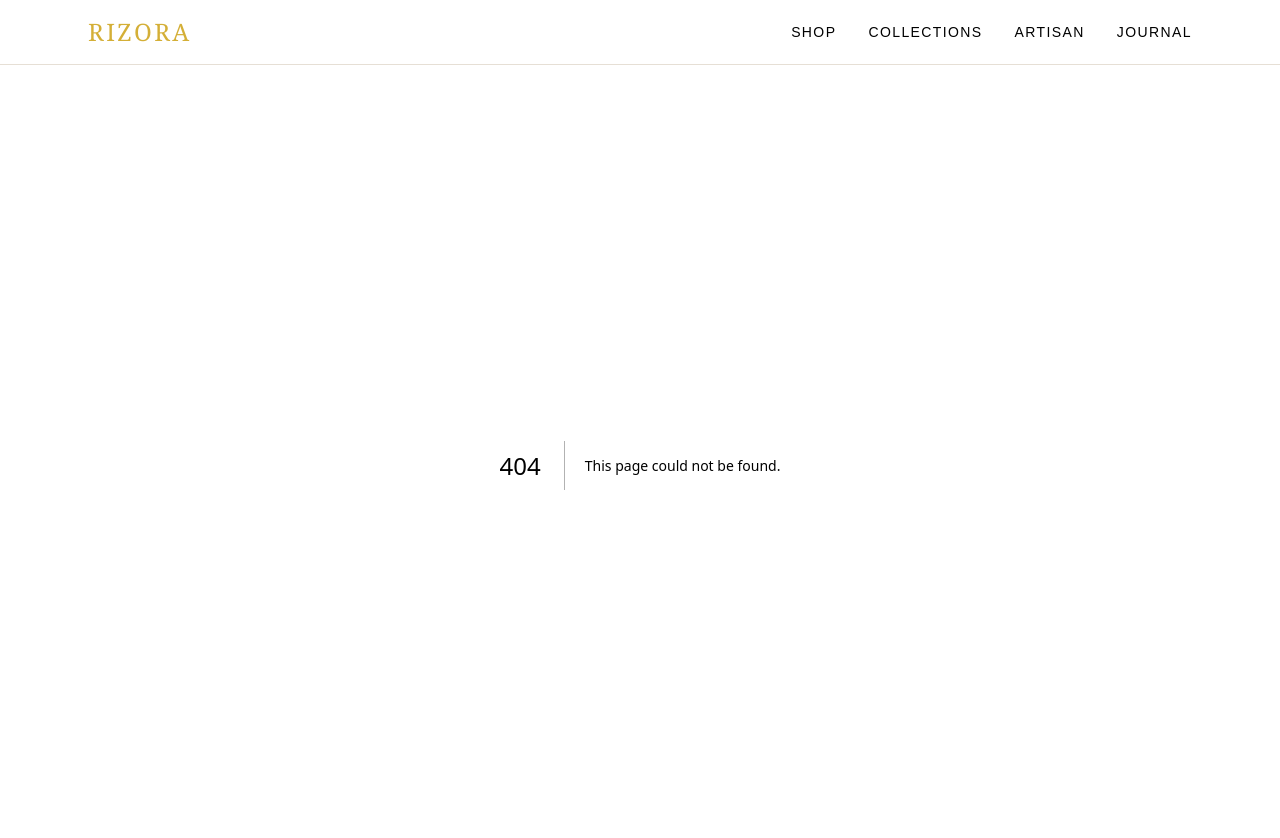
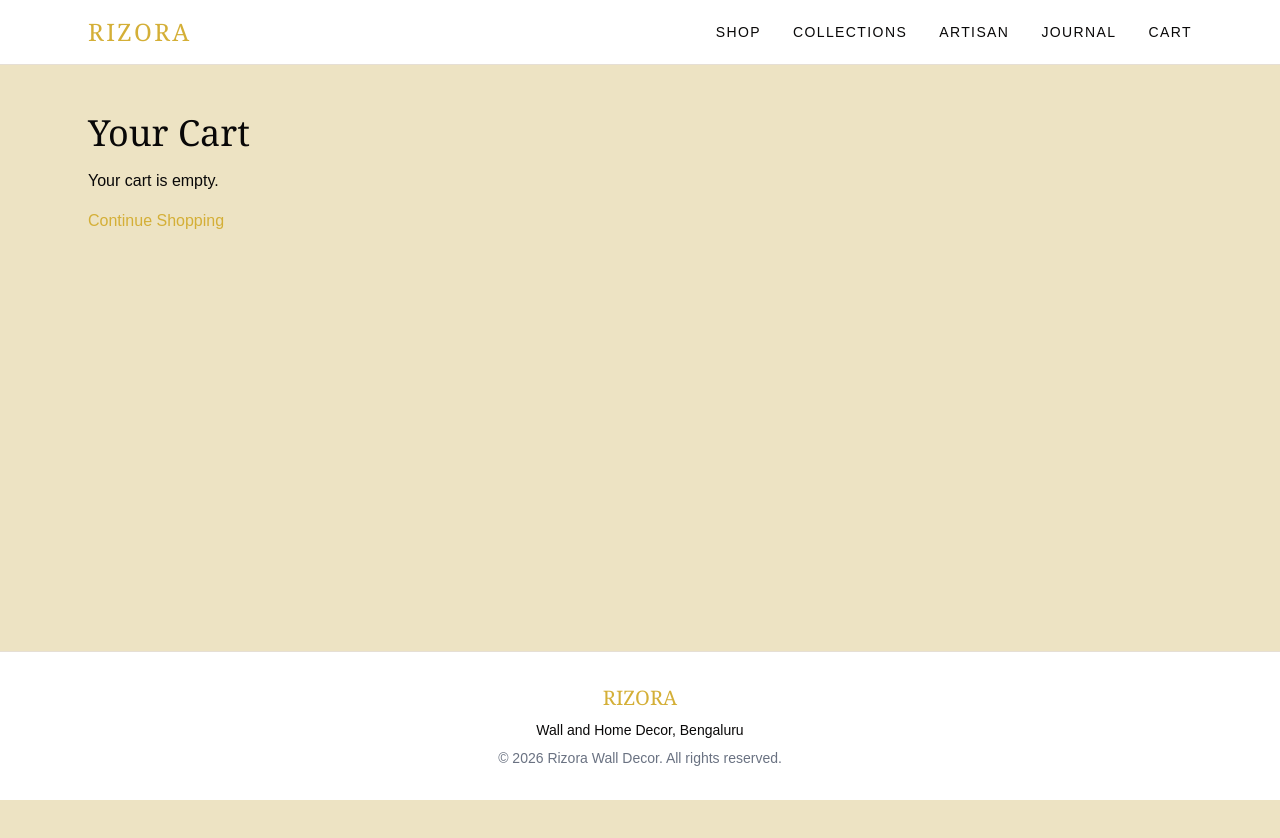
Before and after one commit to mohammedifteqhar/rizora-store, a Next.js app: page /cart in a window 1280 px wide. Before the commit this address had no page. Shown: the top 838 px of the page. After the commit the page ends 800 px from the top, so only its background shows below. Built offline with nearby package versions, Linux system fonts and the light colour scheme.

Commit message:
feat: add cart and fix product page

```diff
--- /dev/null
+++ b/app/cart/page.tsx
@@ -0,0 +1,32 @@
+"use client";
+import Link from "next/link";
+import { useCart } from "@/lib/cart-context";
+
+export default function CartPage() {
+  const { items, total } = useCart();
+
+  if (items.length === 0) {
+    return (
+      <main className="mx-auto max-w-6xl px-6 py-12">
+        <h1 className="text-4xl font-serif">Your Cart</h1>
+        <p className="mt-4">Your cart is empty.</p>
+        <Link href="/shop" className="mt-4 inline-block text-gold">Continue Shopping</Link>
+      </main>
+    );
+  }
+
+  return (
+    <main className="mx-auto max-w-6xl px-6 py-12">
+      <h1 className="text-4xl font-serif">Your Cart</h1>
+      <div className="mt-8 space-y-4">
+        {items.map((item) => (
+          <div key={item.product.id} className="flex justify-between border border-[#E6DFD5] bg-white p-4">
+            <p>{item.product.name} x {item.qty}</p>
+            <p>Rs. {item.product.price * item.qty}</p>
+          </div>
+        ))}
+      </div>
+      <p className="mt-6 text-xl font-semibold">Total: Rs. {total}</p>
+    </main>
+  );
+}
--- a/app/layout.tsx
+++ b/app/layout.tsx
@@ -3,6 +3,7 @@ import { Geist, Geist_Mono } from "next/font/google";
 import "./globals.css";
 import Navbar from "@/components/Navbar";
 import Footer from "@/components/Footer";
+import { CartProvider } from "@/lib/cart-context";
 
 const geistSans = Geist({
   variable: "--font-geist-sans",
@@ -26,10 +27,12 @@ export default function RootLayout({ children }: LayoutProps<"/">) {
       className={`${geistSans.variable} ${geistMono.variable} h-full antialiased`}
     >
       <body className="flex min-h-full flex-col">
+      <CartProvider>
         <Navbar />
         <main className="flex-1">{children}</main>
         <Footer />
-      </body>
+      </CartProvider>
+    </body>
     </html>
   );
 }
--- a/app/shop/[slug]/page.tsx
+++ b/app/shop/[slug]/page.tsx
@@ -1,6 +1,7 @@
 import Link from "next/link";
 import { notFound } from "next/navigation";
 import { products } from "@/lib/products";
+import AddToCart from "@/components/AddToCart";
 
 export default async function ProductPage({ params }: { params: Promise<{ slug: string }> }) {
   const { slug } = await params;
@@ -17,8 +18,7 @@ export default async function ProductPage({ params }: { params: Promise<{ slug:
       <h1 className="mt-2 text-4xl font-serif">{product.name}</h1>
       <p className="mt-4 text-gray-600">{product.description}</p>
       <p className="mt-6 text-2xl font-semibold">Rs. {product.price}</p>
-      <button className="mt-8 bg-charcoal px-8 py-3 text-white">Add to Cart</button>
-      <p className="mt-4 text-sm text-gray-500">Cart will work in the next step.</p>
+      <AddToCart product={product} />
     </main>
   );
 }
--- a/app/shop/page.tsx
+++ b/app/shop/page.tsx
@@ -4,18 +4,12 @@ import { products } from "@/lib/products";
 export default function ShopPage() {
   return (
     <main className="mx-auto max-w-6xl px-6 py-12">
-      <h1 className="text-4xl font-serif text-charcoal">Shop</h1>
-      <p className="mt-2 text-gray-600">Curated wall decor pieces.</p>
-      <div className="mt-8 grid grid-cols-1 gap-6 sm:grid-cols-2 lg:grid-cols-4">
-        {products.map((product) => (
-          <Link key={product.id} href={`/shop/${product.id}`} className="rounded-lg border border-[#E6DFD5] bg-white p-6">
-            <p className="text-xs tracking-widest text-gold">{product.category}</p>
-            <h2 className="mt-2 font-serif text-xl">{product.name}</h2>
-            <p className="mt-2 text-sm text-gray-600">{product.description}</p>
-            <p className="mt-4 font-semibold">Rs. {product.price}</p>
-          </Link>
-        ))}
-      </div>
+      <Link href="/shop" className="text-sm text-gold">← Back to Shop</Link>
+      <p className="mt-8 text-xs tracking-widest text-gold">{product.category}</p>
+      <h1 className="mt-2 text-4xl font-serif">{product.name}</h1>
+      <p className="mt-4 text-gray-600">{product.description}</p>
+      <p className="mt-6 text-2xl font-semibold">Rs. {product.price}</p>
+      <AddToCart product={product} />
     </main>
   );
 }
--- /dev/null
+++ b/components/AddToCart.tsx
@@ -0,0 +1,12 @@
+"use client";
+import { useCart } from "@/lib/cart-context";
+import type { Product } from "@/lib/products";
+
+export default function AddToCart({ product }: { product: Product }) {
+  const { addToCart } = useCart();
+  return (
+    <button onClick={() => addToCart(product)} className="mt-8 bg-charcoal px-8 py-3 text-white">
+      Add to Cart
+    </button>
+  );
+}
--- /dev/null
+++ b/components/Footer.tsx
@@ -0,0 +1,11 @@
+export default function Footer() {
+  return (
+    <footer className="border-t border-[#E6DFD5] bg-white">
+      <div className="mx-auto max-w-6xl px-6 py-8 text-center text-sm">
+        <p className="font-serif text-xl text-gold">RIZORA</p>
+        <p className="mt-2">Wall and Home Decor, Bengaluru</p>
+        <p className="mt-2 text-gray-500">© 2026 Rizora Wall Decor. All rights reserved.</p>
+      </div>
+    </footer>
+  );
+}
--- a/components/Navbar.tsx
+++ b/components/Navbar.tsx
@@ -10,6 +10,7 @@ export default function Navbar() {
           <Link href="/collections">COLLECTIONS</Link>
           <Link href="/artisan">ARTISAN</Link>
           <Link href="/journal">JOURNAL</Link>
+          <Link href="/cart">CART</Link>
         </nav>
       </div>
     </header>
--- /dev/null
+++ b/lib/cart-context.tsx
@@ -0,0 +1,32 @@
+"use client";
+import { createContext, useContext, useState } from "react";
+import type { Product } from "./products";
+
+type CartItem = { product: Product; qty: number };
+type CartValue = { items: CartItem[]; addToCart: (p: Product) => void; total: number };
+
+const CartContext = createContext<CartValue | null>(null);
+
+export function CartProvider({ children }: { children: React.ReactNode }) {
+  const [items, setItems] = useState<CartItem[]>([]);
+
+  function addToCart(product: Product) {
+    setItems((prev) => {
+      const found = prev.find((i) => i.product.id === product.id);
+      if (found) {
+        return prev.map((i) => i.product.id === product.id ? { ...i, qty: i.qty + 1 } : i);
+      }
+      return [...prev, { product, qty: 1 }];
+    });
+  }
+
+  const total = items.reduce((sum, i) => sum + i.product.price * i.qty, 0);
+
+  return <CartContext.Provider value={{ items, addToCart, total }}>{children}</CartContext.Provider>;
+}
+
+export function useCart() {
+  const ctx = useContext(CartContext);
+  if (!ctx) throw new Error("useCart must be used inside CartProvider");
+  return ctx;
+}
```
